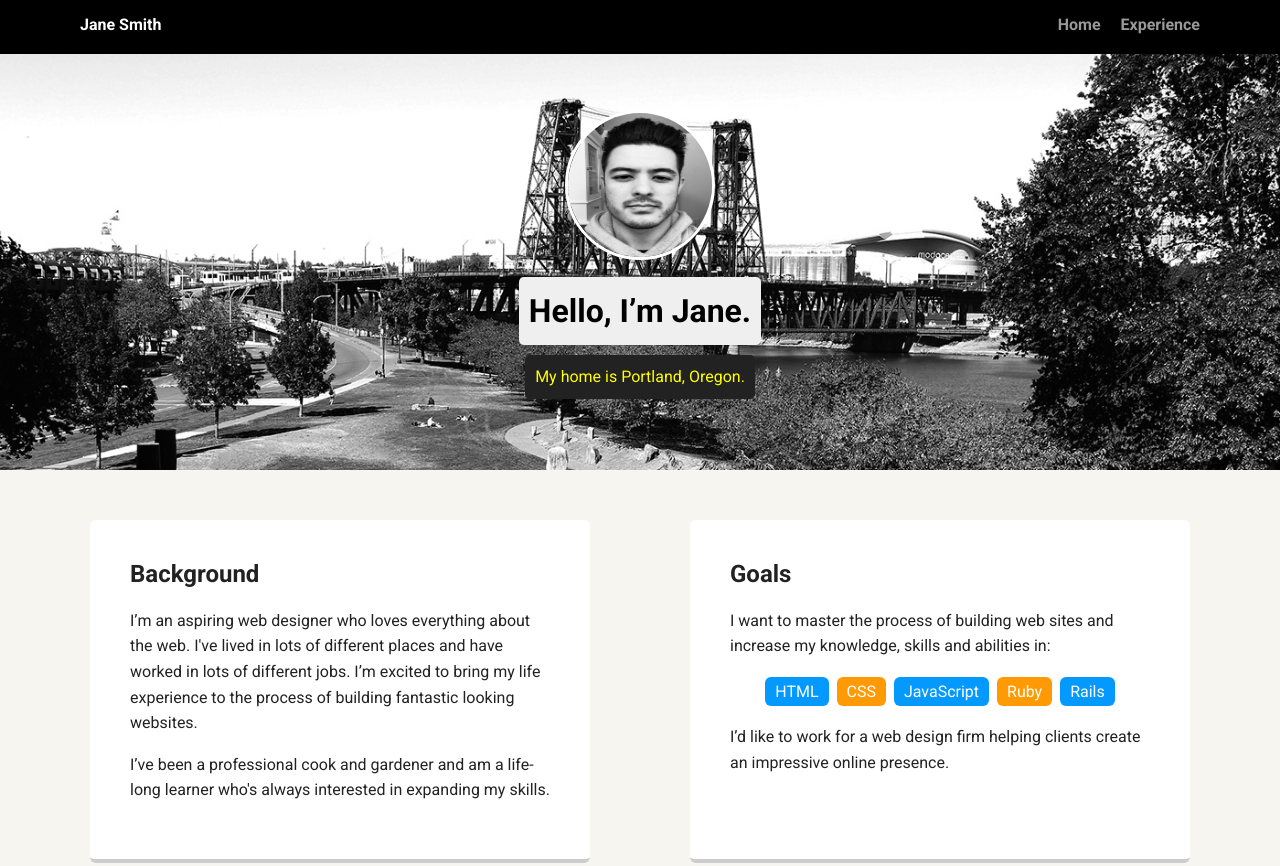
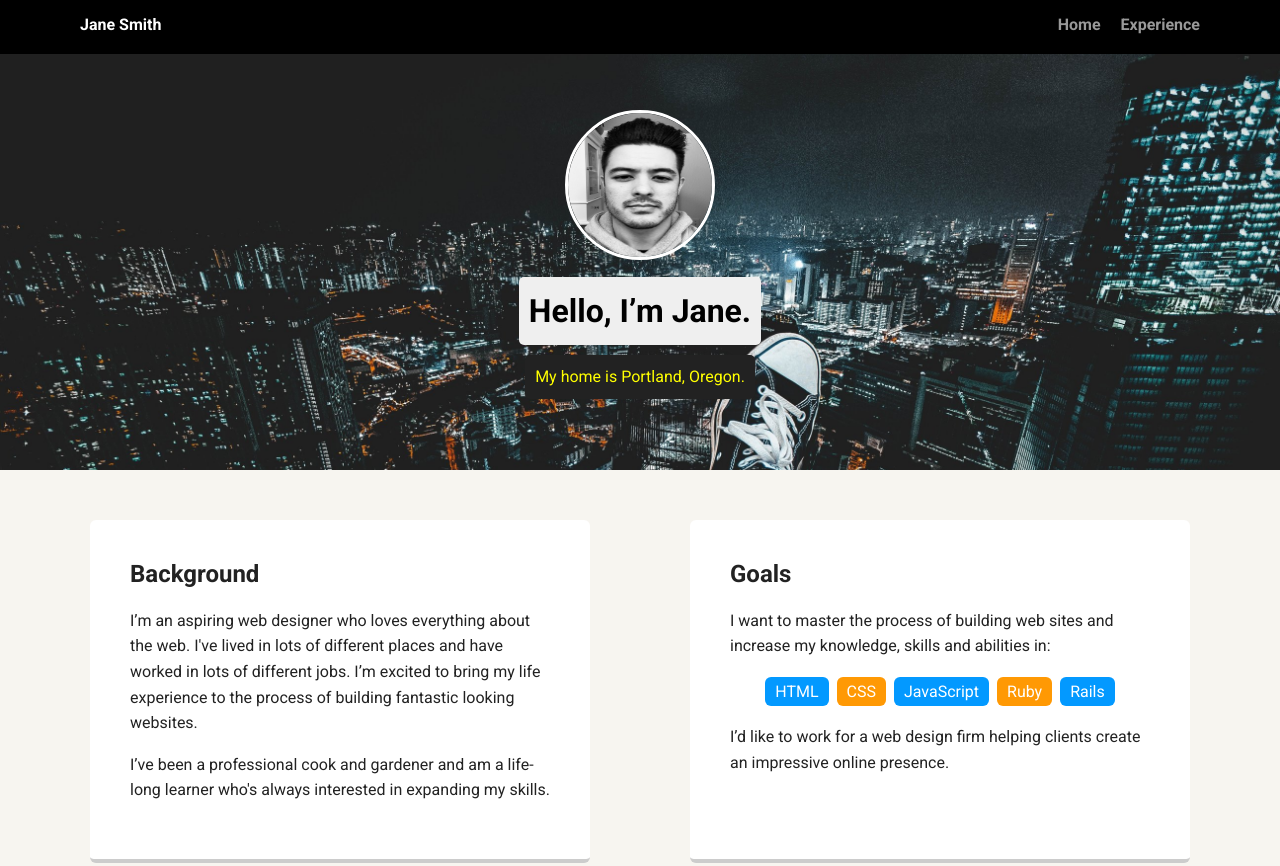
Before and after one commit to Chris-Goyette/Treehouse-Project-1, a plain HTML site: page index.html in a window 1280 px wide. Shown: the top 866 px of the page. Drawn offline with Linux system fonts and the light colour scheme; a web font is replaced by a local one.

Commit message:
replaced background image

```diff
--- a/styles.css
+++ b/styles.css
@@ -57,7 +57,7 @@ a:hover {
 
 header {
   text-align: center;
-  background: url('images/portland.jpg') no-repeat top center ;
+  background: url('images/singapore.jpg') no-repeat top center ;
   background-size: cover;
   overflow: hidden;
   padding-top: 60px;
```
Also changed, not shown: images/singapore.jpg (added).
